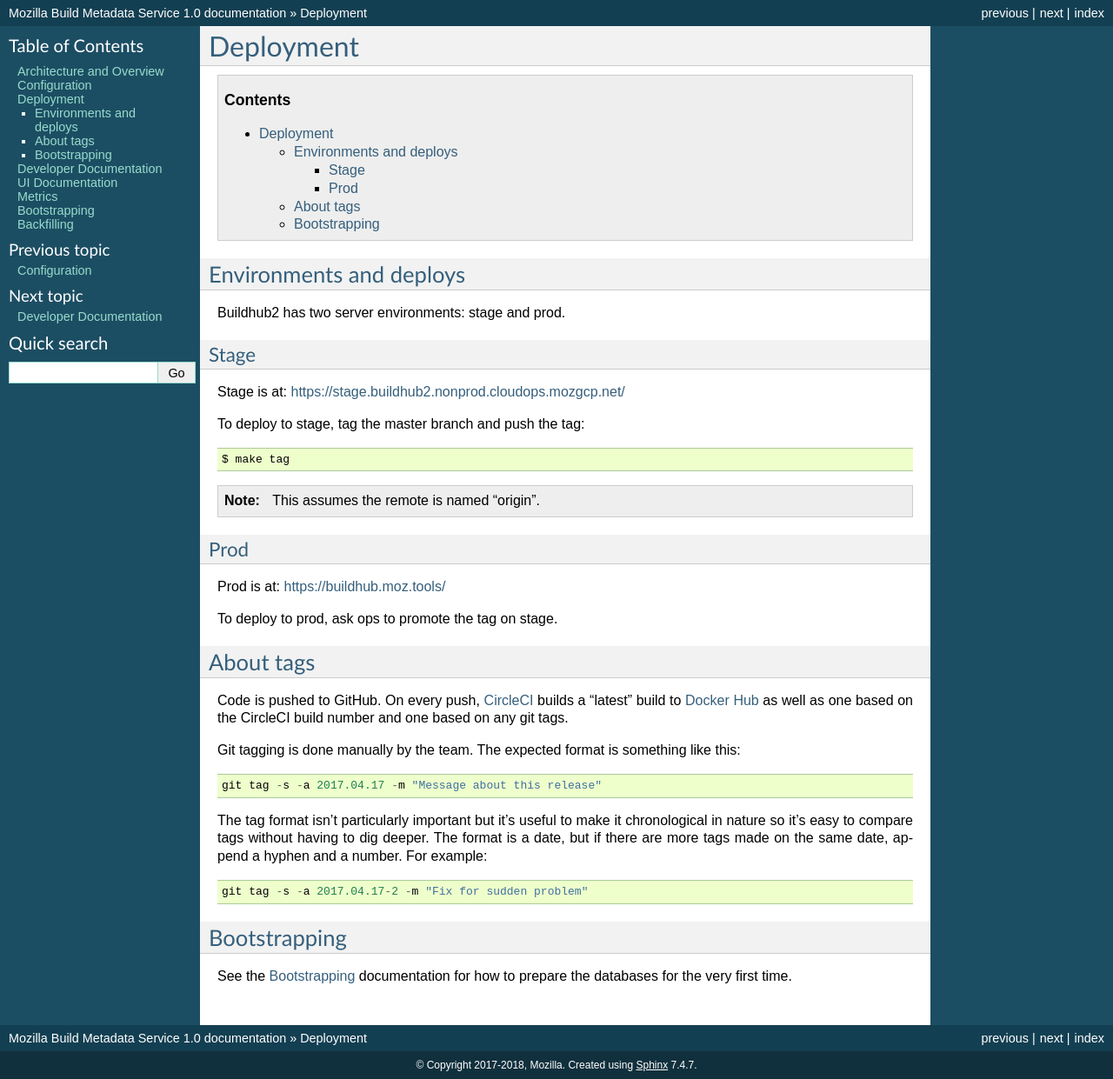
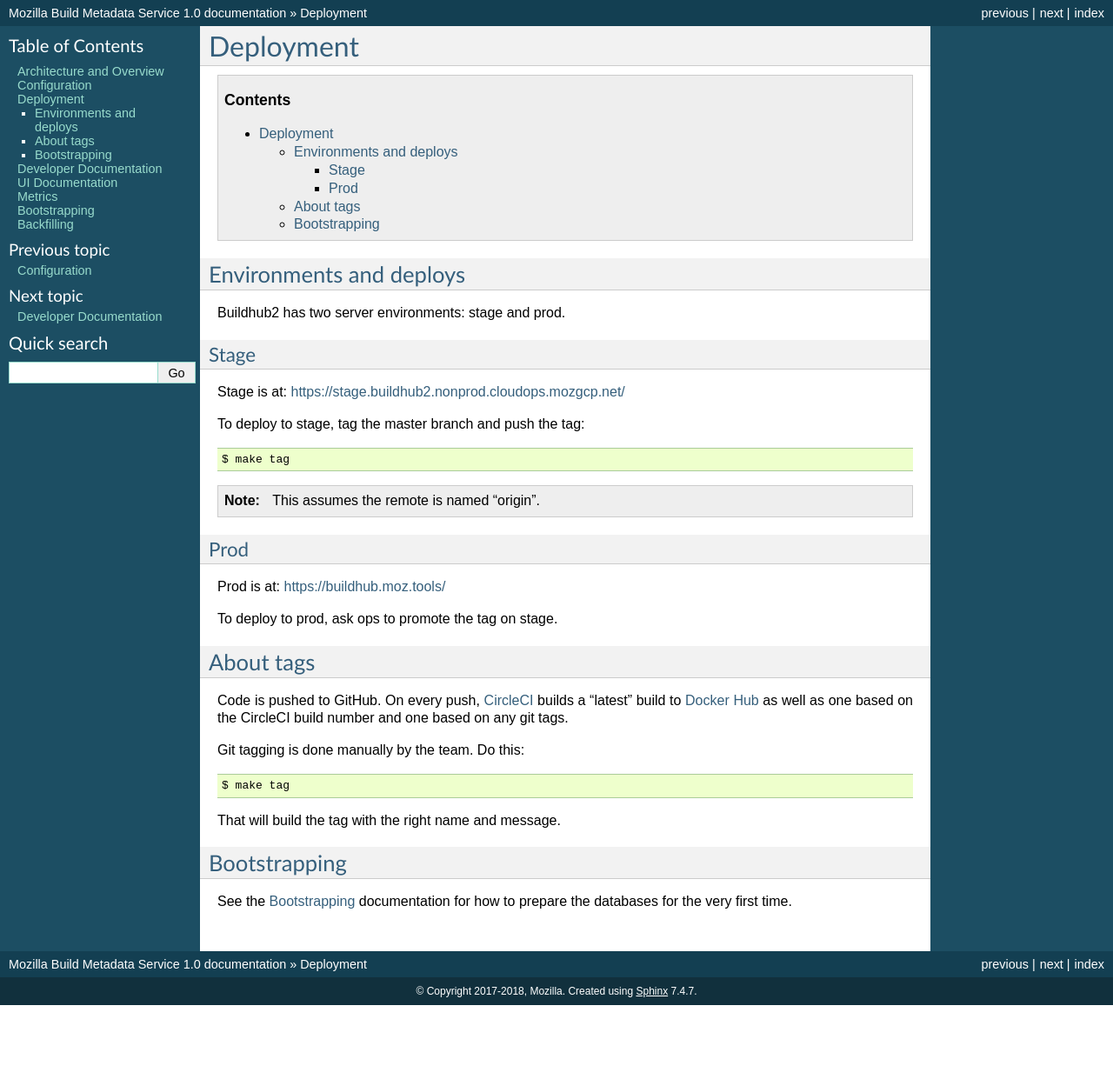
Before and after one commit to mozilla-releng/buildhub2, a Sphinx documentation site: the page built from docs/deployment.rst, in a window 1280 px wide. Shown: the whole page at 87% size. Built offline with Sphinx 7.4.7, drawn with Linux system fonts in a browser that asks for light colours; after the commit the page ends 1156 px from its top, so only the background shows below that.

Commit message:
Update architecture and deployment docs

```diff
--- a/docs/deployment.rst
+++ b/docs/deployment.rst
@@ -40,17 +40,11 @@ Code is pushed to GitHub. On every push, CircleCI_ builds a
 "latest" build to `Docker Hub`_ as well as one based on the CircleCI
 build number and one based on any git tags.
 
-Git tagging is done manually by the team. The expected format is something
-like this::
+Git tagging is done manually by the team. Do this::
 
-    git tag -s -a 2017.04.17 -m "Message about this release"
+    $ make tag
 
-The tag format isn't particularly important but it's useful to make it
-chronological in nature so it's easy to compare tags without having
-to dig deeper. The format is a date, but if there are more tags
-made on the same date, append a hyphen and a number. For example::
-
-    git tag -s -a 2017.04.17-2 -m "Fix for sudden problem"
+That will build the tag with the right name and message.
 
 .. _CircleCI: https://circleci.com/gh/mozilla-services/buildhub2
 .. _`Docker Hub`: https://hub.docker.com/r/mozilla/buildhub2/
```
Also changed, not shown: docs/architecture.rst (+5 -5 lines).
